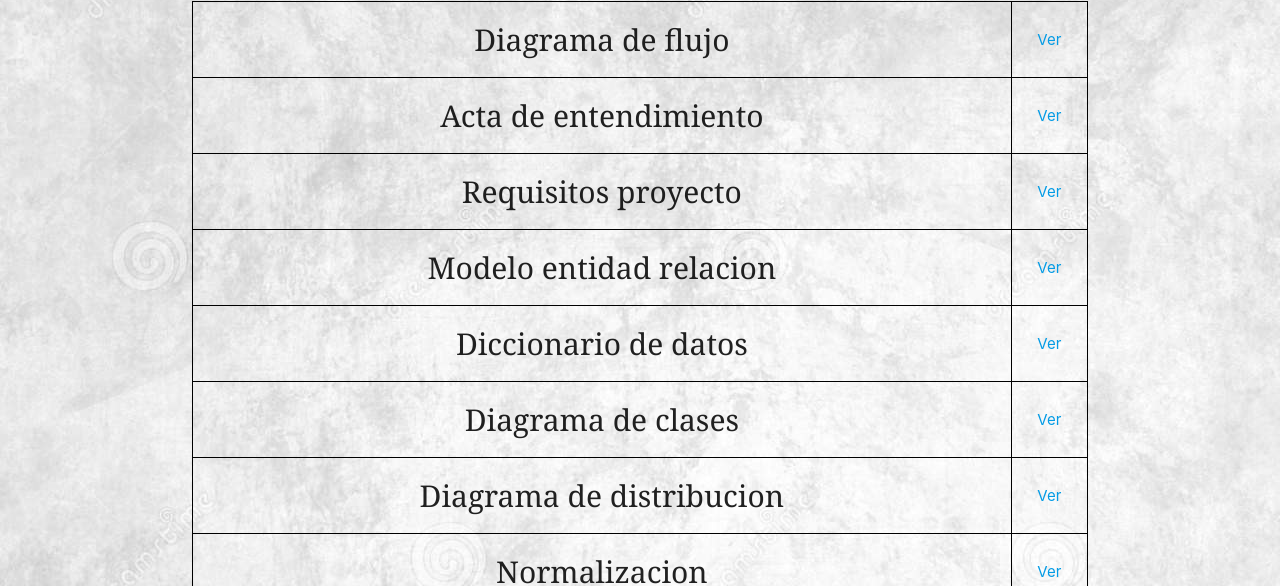
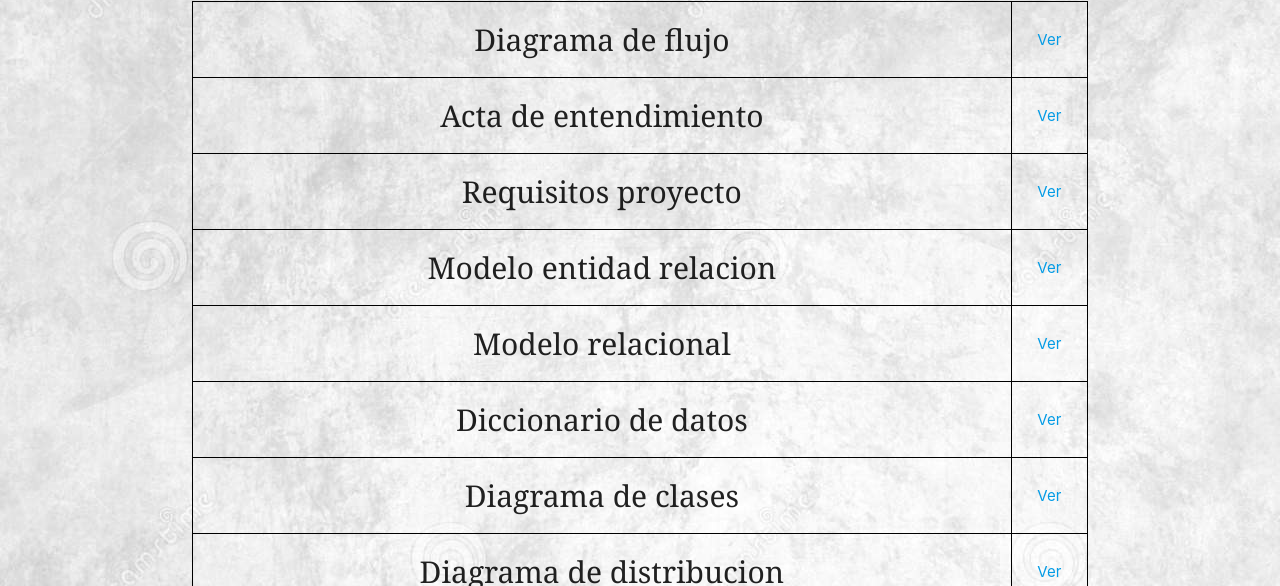
Before and after one commit to jeherrera316/SCAS-2021, a plain HTML site: page Tercer trimestre.html in a window 1280 px wide. Shown: the part 214-800 px from the top of the page. Drawn offline with nearby package versions, Linux system fonts and the light colour scheme.

Commit message:
ACTUALIZACION SCAS-JAIRO
Se agrega campo del modelo relacional en el tercer trimetre

```diff
--- a/Tercer trimestre.html
+++ b/Tercer trimestre.html
@@ -90,6 +90,10 @@
         <td class="center-align"> <a class="center-align" href="https://drive.google.com/file/d/1226aYnIVvC0v9M8yYtsUwd7k9KGh2j7t/view?usp=sharing" target="_blank"> Ver</a></td>
       </tr>
       <tr id="tabla">
+        <td class="parrafo center-align" id="tabla">Modelo relacional</td>
+        <td class="center-align"><a class="center-align" href="https://drive.google.com/file/d/19vA5I0dbjMovWyHYczpY2TLXYTa8ryZN/view?usp=sharing" target="_blank"> Ver</a></td>
+      </tr>
+      <tr id="tabla">
         <td class="parrafo center-align" id="tabla">Diccionario de datos</td>
         <td class="center-align"> <a class="center-align" href="https://drive.google.com/file/d/10ce3T8MN4UkPqXibzy91tSVMyfCb_Cws/view?usp=sharing" target="_blank"> Ver</a></td>
       </tr>
```
